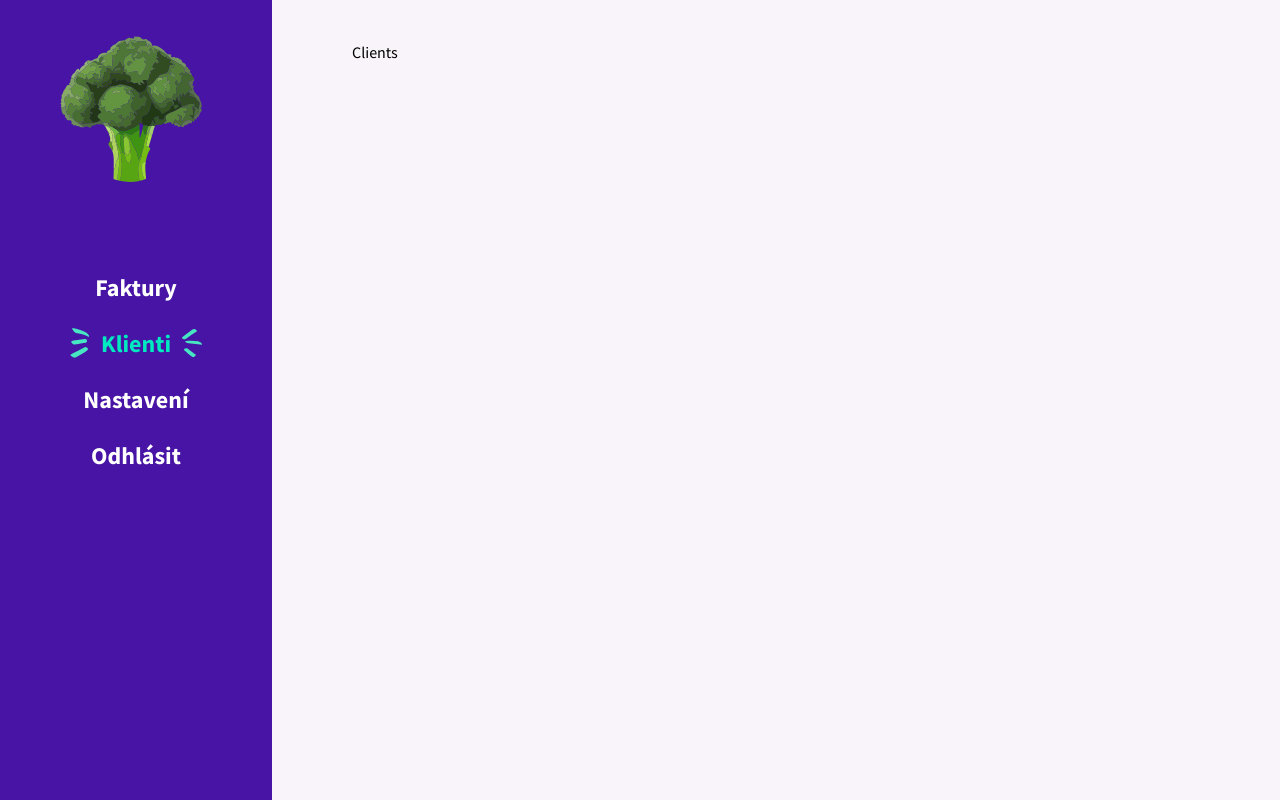
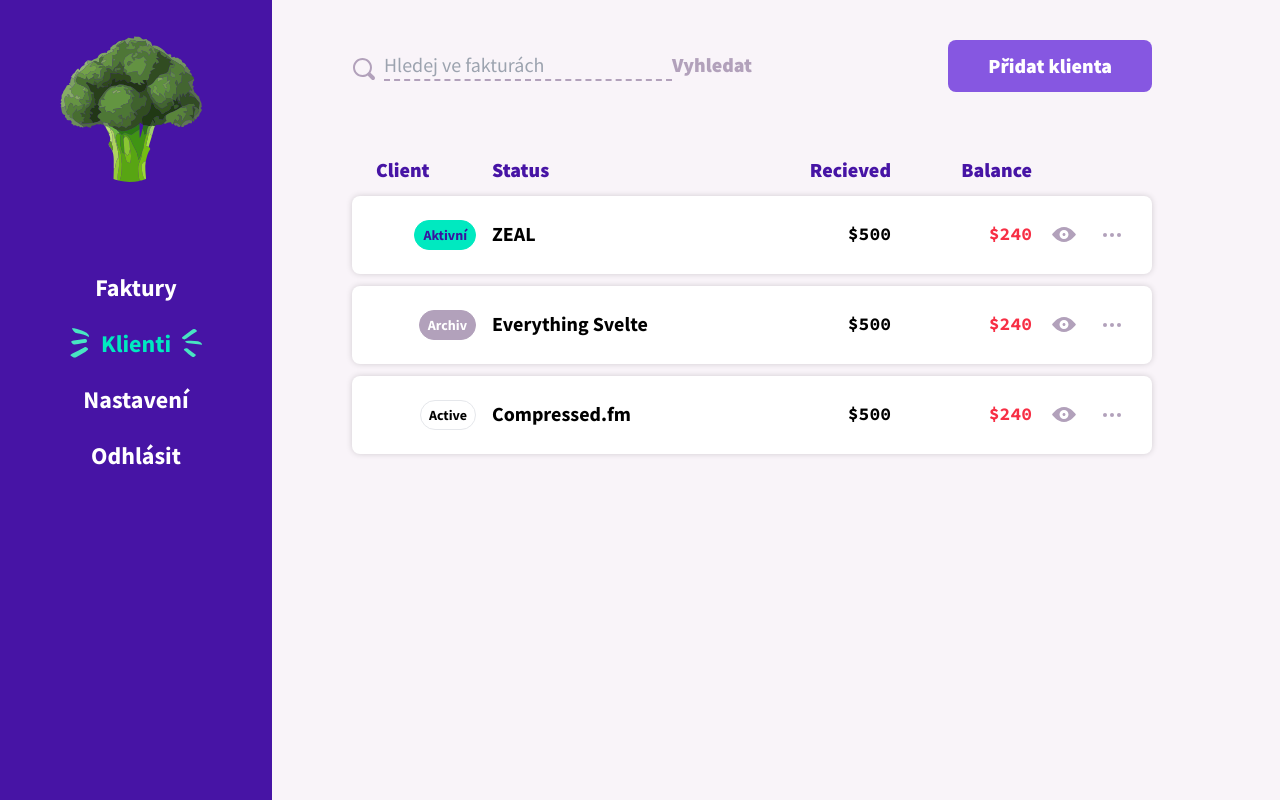
Before and after one commit to ondrejjcizek/fantastic-broccoli, a SvelteKit app: page /clients in a window 1280 px wide. Built offline with nearby package versions, Linux system fonts and the light colour scheme.

Commit message:
Styling the Client List Page

```diff
--- a/src/app.css
+++ b/src/app.css
@@ -94,6 +94,10 @@
         grid-area: trash;
     }
 
+    .client-table {
+        @apply mb-3 grid w-full grid-cols-clientTableMobile gap-x-4 px-4 lg:grid-cols-clientTable lg:px-6;
+    }
+
     .field {
         @apply mb-6;
     }
--- /dev/null
+++ b/src/lib/components/Icon/Activate.svelte
@@ -0,0 +1,10 @@
+<script lang="ts">
+    export let width: number = 24,
+        height: number = 24;
+</script>
+
+<svg {width} {height} viewBox="0 0 24 24" fill="none">
+    <path
+        d="M20.55 5.22L19.16 3.54C18.88 3.21 18.47 3 18 3H6C5.53 3 5.12 3.21 4.85 3.55L3.46 5.22C3.17 5.57 3 6.01 3 6.5V19C3 20.1 3.89 21 5 21H19C20.1 21 21 20.1 21 19V6.5C21 6.01 20.83 5.57 20.55 5.22ZM12 9.5L17.5 15H14V17H10V15H6.5L12 9.5ZM5.12 5L5.94 4H17.94L18.87 5H5.12Z"
+    />
+</svg>
--- /dev/null
+++ b/src/lib/components/Icon/Archive.svelte
@@ -0,0 +1,10 @@
+<script lang="ts">
+    export let width: number = 24,
+        height: number = 24;
+</script>
+
+<svg {width} {height} viewBox="0 0 24 24" fill="none">
+    <path
+        d="M20.54 5.23L19.15 3.55C18.88 3.21 18.47 3 18 3H6C5.53 3 5.12 3.21 4.84 3.55L3.46 5.23C3.17 5.57 3 6.02 3 6.5V19C3 20.1 3.9 21 5 21H19C20.1 21 21 20.1 21 19V6.5C21 6.02 20.83 5.57 20.54 5.23ZM12 17.5L6.5 12H10V10H14V12H17.5L12 17.5ZM5.12 5L5.93 4H17.93L18.87 5H5.12Z"
+    />
+</svg>
--- a/src/lib/components/Tag.svelte
+++ b/src/lib/components/Tag.svelte
@@ -1,12 +1,13 @@
 <script lang="ts">
-  export let label: 'koncept' | 'odesláno' | 'aktuální' | 'neuhrazeno' | 'uhrazeno' | 'archiv' = 'koncept';
+    export let label: 'koncept' | 'odesláno' | 'aktivní' | 'neuhrazeno' | 'uhrazeno' | 'archiv' =
+        'koncept';
     export let className = '';
 </script>
 
 <div
     class={`w-fit rounded-full border-1 p-1 px-[8px] text-center text-sm font-semibold capitalize ${className}`}
     class:inverted={label === 'koncept'}
-  class:success={label === 'odesláno' || label === 'aktuální'}
+    class:success={label === 'odesláno' || label === 'aktivní'}
     class:alert={label === 'neuhrazeno'}
     class:archive={label === 'uhrazeno' || label === 'archiv'}
 >
--- a/src/routes/(dashboard)/clients/+page.svelte
+++ b/src/routes/(dashboard)/clients/+page.svelte
@@ -1 +1,56 @@
-Clients
+<script lang="ts">
+    import Button from '$components/Button.svelte';
+    import Search from '$components/Search.svelte';
+    import ClientRow from './ClientRow.svelte';
+    import ClientRowHeader from './ClientRowHeader.svelte';
+    import { clients, loadClients } from '$lib/stores/ClientStore';
+    import { onMount } from 'svelte';
+
+    onMount(() => {
+        loadClients();
+    });
+</script>
+
+<svelte:head>
+    <title>Clients | Fantastic Broccoli</title>
+</svelte:head>
+
+<div
+    class="mb-7 flex flex-col-reverse items-start justify-between gap-y-6 md:flex-row md:items-center md:gap-y-4 lg:mb-16"
+>
+    <!-- search field -->
+    <!-- {#if $invoices.length > 0} -->
+    <Search />
+    <!-- {:else}
+        <div />
+    {/if} -->
+
+    <!-- new invoice button -->
+    <div>
+        <Button
+            label="Přidat klienta"
+            onClick={() => {
+                // isInvoiceFormShowing = true;
+            }}
+        />
+    </div>
+</div>
+
+<!-- clients -->
+<div>
+    {#if $clients === null}
+        Loading...
+    {:else if $clients.length <= 0}
+        Blank State
+    {:else}
+        <!-- client header row -->
+        <ClientRowHeader />
+
+        <!-- client rows -->
+        <div class="flex flex-col-reverse">
+            {#each $clients as client}
+                <ClientRow {client} />
+            {/each}
+        </div>
+    {/if}
+</div>
--- /dev/null
+++ b/src/routes/(dashboard)/clients/ClientRow.svelte
@@ -0,0 +1,73 @@
+<script lang="ts">
+    import AdditionalOptions from '$components/AdditionalOptions.svelte';
+    import ThreeDots from '$components/Icon/ThreeDots.svelte';
+    import View from '$components/Icon/View.svelte';
+    import Edit from '$components/Icon/Edit.svelte';
+    import Trash from '$components/Icon/Trash.svelte';
+    import Activate from '$components/Icon/Activate.svelte';
+    import Archive from '$components/Icon/Archive.svelte';
+    import Tag from '$components/Tag.svelte';
+    import type { Client } from 'src/global';
+
+    export let client: Client;
+
+    let isAdditionalMenuShowing = false;
+</script>
+
+<div class="client-table rounded-lg bg-white py-3 shadow-tableRow lg:py-6">
+    <div><Tag className="ml-auto" label={client.clientStatus} /></div>
+    <div class="truncate whitespace-nowrap text-base font-bold lg:text-xl">{client.name}</div>
+    <div class="text-right font-mono text-sm font-bold lg:text-lg">$500</div>
+    <div class="text-right font-mono text-sm font-bold text-scarlet lg:text-lg">$240</div>
+    <div class="realtive hidden items-center justify-center lg:flex">
+        <a href="#" class="text-pastelPurple hover:text-daisyBush">
+            <View />
+        </a>
+    </div>
+    <div class="relative hidden items-center justify-center lg:flex">
+        <button
+            class="text-pastelPurple hover:text-daisyBush"
+            on:click={() => {
+                isAdditionalMenuShowing = !isAdditionalMenuShowing;
+            }}
+        >
+            <ThreeDots />
+        </button>
+        {#if isAdditionalMenuShowing}
+            <AdditionalOptions
+                options={[
+                    {
+                        label: 'Upravit',
+                        icon: Edit,
+                        onClick: () => console.log('editing'),
+                        disabled: false
+                    },
+                    {
+                        label: 'Aktivovat',
+                        icon: Activate,
+                        onClick: () => {
+                            client.clientStatus = 'aktivní';
+                            isAdditionalMenuShowing = false;
+                        },
+                        disabled: client.clientStatus === 'aktivní'
+                    },
+                    {
+                        label: 'Archivovat',
+                        icon: Archive,
+                        onClick: () => {
+                            client.clientStatus = 'archiv';
+                            isAdditionalMenuShowing = false;
+                        },
+                        disabled: client.clientStatus === 'archiv'
+                    },
+                    {
+                        label: 'Smazat',
+                        icon: Trash,
+                        onClick: () => console.log('deleting'),
+                        disabled: false
+                    }
+                ]}
+            />
+        {/if}
+    </div>
+</div>
--- /dev/null
+++ b/src/routes/(dashboard)/clients/ClientRowHeader.svelte
@@ -0,0 +1,18 @@
+<script lang="ts">
+    export let className: string = '';
+</script>
+
+<div class={`client-table hidden lg:grid ${className}`}>
+    <h3>Client</h3>
+    <h3>Status</h3>
+    <h3 class="text-right">Recieved</h3>
+    <h3 class="text-right">Balance</h3>
+    <div />
+    <div />
+</div>
+
+<style lang="postcss">
+    h3 {
+        @apply text-xl font-black leading-snug text-daisyBush;
+    }
+</style>
--- a/src/seed.json
+++ b/src/seed.json
@@ -7,7 +7,8 @@
             "id": "1",
             "name": "Compressed.fm",
             "state": "TN",
-            "zip": "12345"
+            "zip": "12345",
+            "clientStatus": "active"
         },
         {
             "address": "456 Drive",
@@ -16,7 +17,8 @@
             "id": "2",
             "name": "Everything Svelte",
             "state": "TN",
-            "zip": "67890"
+            "zip": "67890",
+            "clientStatus": "archiv"
         },
         {
             "address": "789 Boulevard",
@@ -25,7 +27,8 @@
             "id": "3",
             "name": "ZEAL",
             "state": "TN",
-            "zip": "87654"
+            "zip": "87654",
+            "clientStatus": "aktivní"
         }
     ],
     "invoices": [
--- a/tailwind.config.cjs
+++ b/tailwind.config.cjs
@@ -49,6 +49,8 @@
                 whisper: '#f9f4f9'
             },
             gridTemplateColumns: {
+                clientTable: '100px 1fr 125px 125px 32px 32px',
+                clientTableMobile: '1fr 150px',
                 invoiceLineItem: '1fr 100px 100px 100px 65px',
                 invoiceTable: '92px 100px 60px 1fr 116px 32px 32px',
                 invoiceTableMobile: '1fr 150px'
```
Lines whose indentation alone changed are shown as unchanged.
